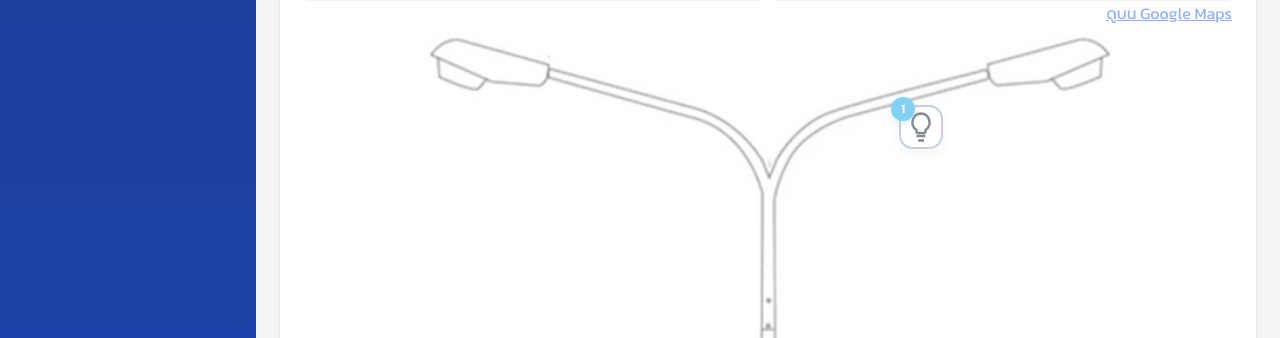
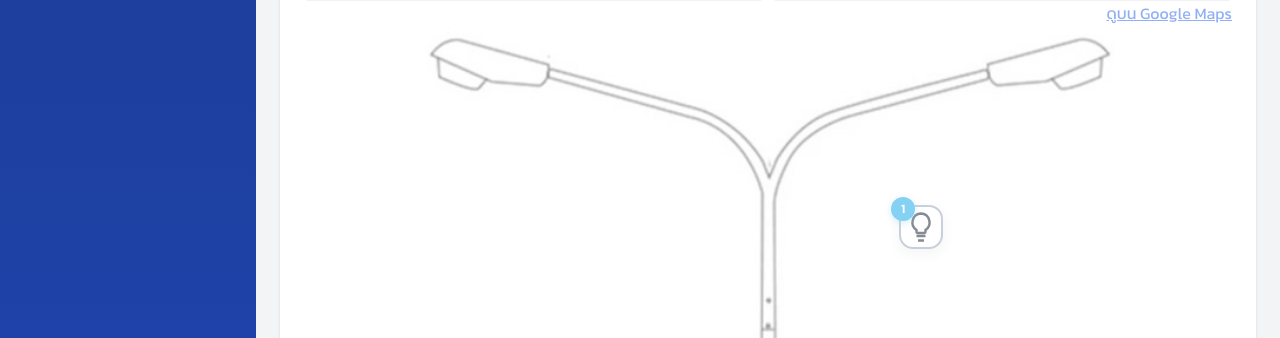
Before and after one commit to bellz1601/sorry, a Flask app: page /dashboard in a window 1280 px wide. Shown: the part 475-813 px from the top of the page. Run offline with Flask 3, Linux system fonts and the light colour scheme; the visitor is signed in with stand-in values (Sample User, id 1); data that the repository does not hold is empty; some libraries are stand-ins or nearby versions.

Commit message:
Update dashboard.html

```diff
--- a/templates/dashboard.html
+++ b/templates/dashboard.html
@@ -86,7 +86,7 @@ focus:outline-none focus:ring-0 focus:border-slate-300">
 
       <!-- 1) หลอดไฟ -->
       <button type="button" data-part="lamp_head"
-        class="icon-btn absolute top-[80px] right-1/4"
+        class="icon-btn absolute top-[180px] right-1/4"
         title="1) หลอดไฟ" aria-label="หลอดไฟ">
         <span class="badge">1</span>
         <!-- ไอคอนหลอดไฟ -->
```
